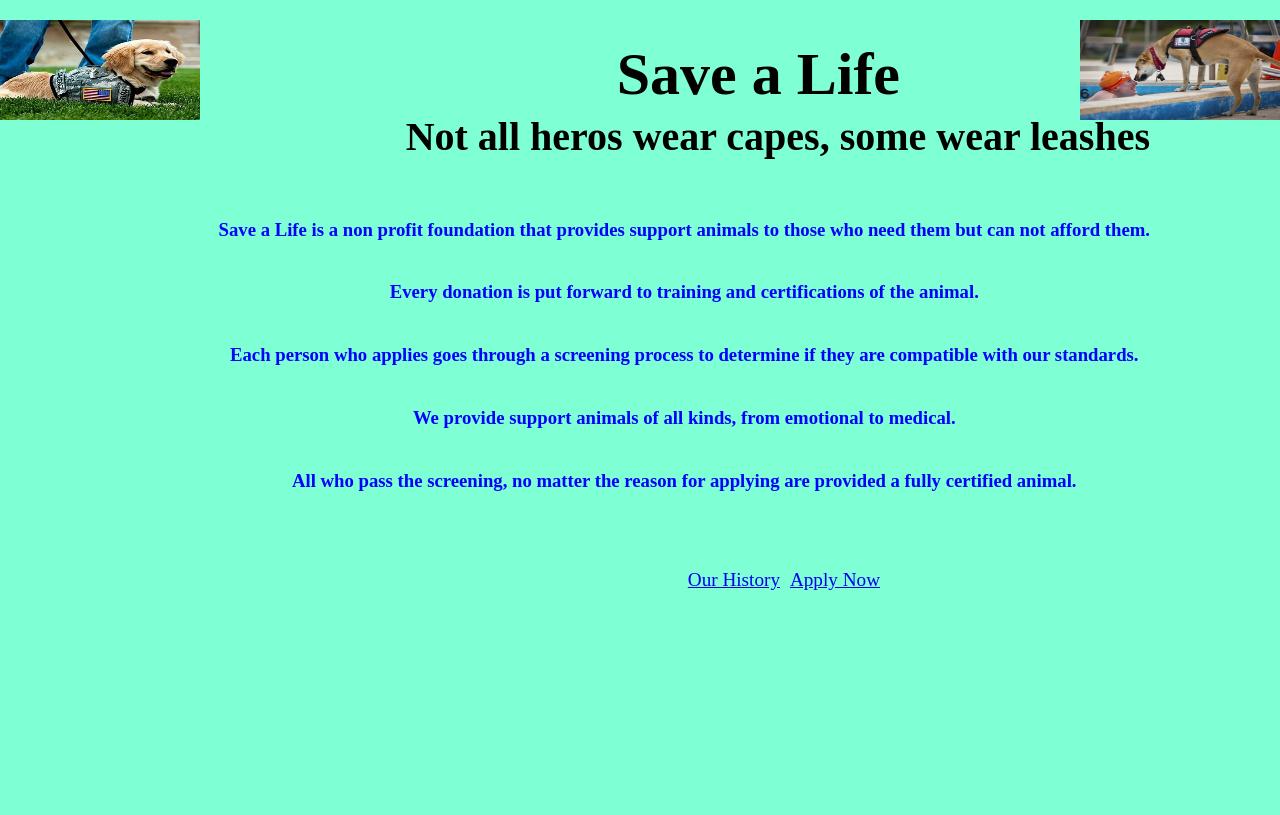
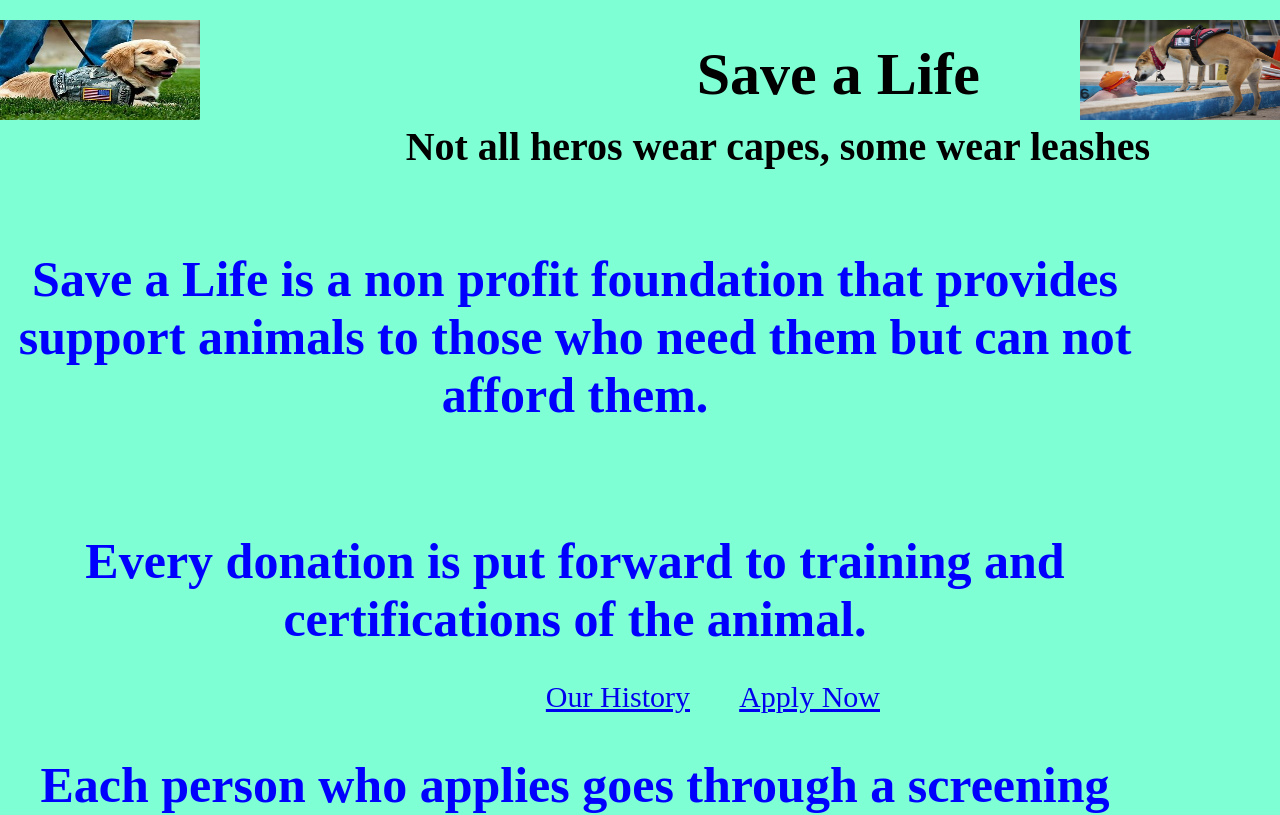
Before and after one commit to AbigailUsener/charity2, a plain HTML site: page index.html in a window 1280 px wide. Shown: the top 815 px of the page. Drawn offline with Linux system fonts and the light colour scheme.

Commit message:
mobile friendly

```diff
--- a/styles.css
+++ b/styles.css
@@ -12,7 +12,7 @@
     text-align:center;
     position:absolute;
     top:0px;
-    right:380px;
+    right:300px;
 }
 .title2{
     font-size:70px;
@@ -25,29 +25,29 @@
     font-size: 40px;
     text-align:center;
     position:absolute;
-    top:80px;
+    top:90px;
     right:130px;
 }
 
 .text{
     text-align:center;
-    font: size 30px;;
+    font-size:50px;;
     position:absolute;
     top:200px;
     right:130px;
 }
 .text2{
     text-align:center;
-    font-size:larger;
+    font-size:30px;
     position:absolute;
-    top:550px;
-    right:500px;
+    top:650px;
+    right:590px;
 }
 .text3{
     text-align:center;
-    font-size:larger;
+    font-size:30px;
     position:absolute;
-    top:550px;
+    top:650px;
     right:400px;
 }
 .text4{
```
